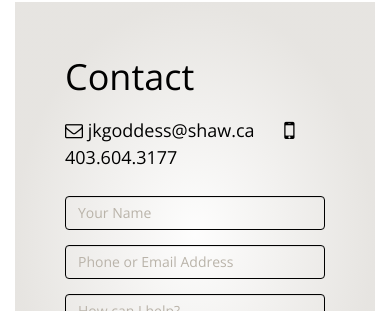
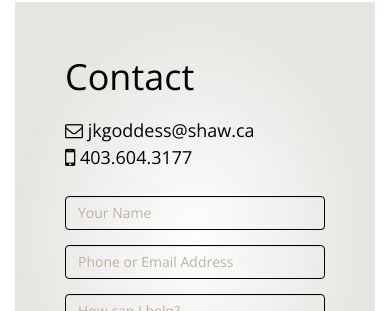
Before and after one commit to brianlow/jennkellycalgary, a Jekyll site: the page built from index.html, in a window 390 px wide. Shown: the part 3019-3330 px from the top of the page. Built offline with Jekyll 4.4.1, drawn with Linux system fonts in a browser that asks for light colours; nearby versions of some CDN libraries.

Commit message:
Fix wrapping on email/tel on mobile layout

```diff
--- a/css/main.scss
+++ b/css/main.scss
@@ -220,8 +220,13 @@ $image-background-color: lighten(#DBD8D3, 15%); // grey from the wall
 	.quick-links {
 		padding-top: 10px;
 		padding-bottom: 25px;
+
+		.email {
+			padding-right: 25px;
+			white-space: nowrap;
+		}
 		.tel {
-			padding-left: 25px;
+			white-space: nowrap;
 		}
 
 	}
--- a/index.html
+++ b/index.html
@@ -153,8 +153,7 @@ layout: default
 				<a href="tel:4036043177"><i class="fa fa-mobile fa-lg"></i> 403.604.3177</a>
 			</span>
 		</div>
-		<form action="//formspree.io/brian.low22@gmail.com"
-      method="POST">
+		<form action="//formspree.io/brian.low22@gmail.com" method="POST">
       		<input type="hidden" name="_subject" value="Question from JennKellyCalgary" />
       		<input type="text" name="_gotcha" style="display:none" />
       		<input type="hidden" name="_next" value="http://jennkellycalgary.com/thankyou" />
```
